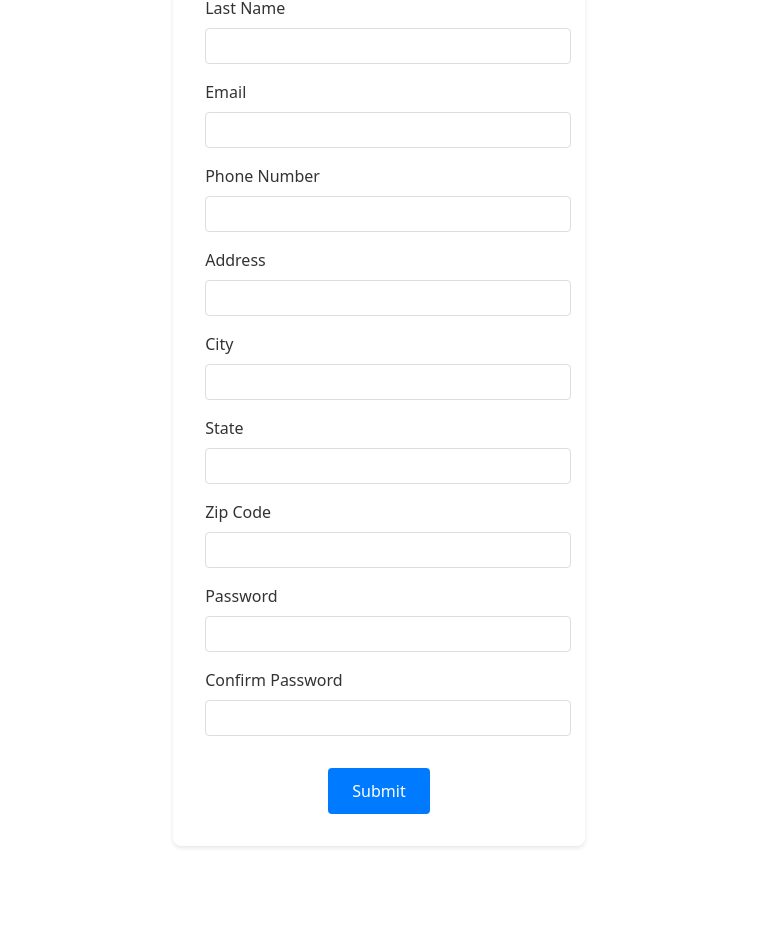
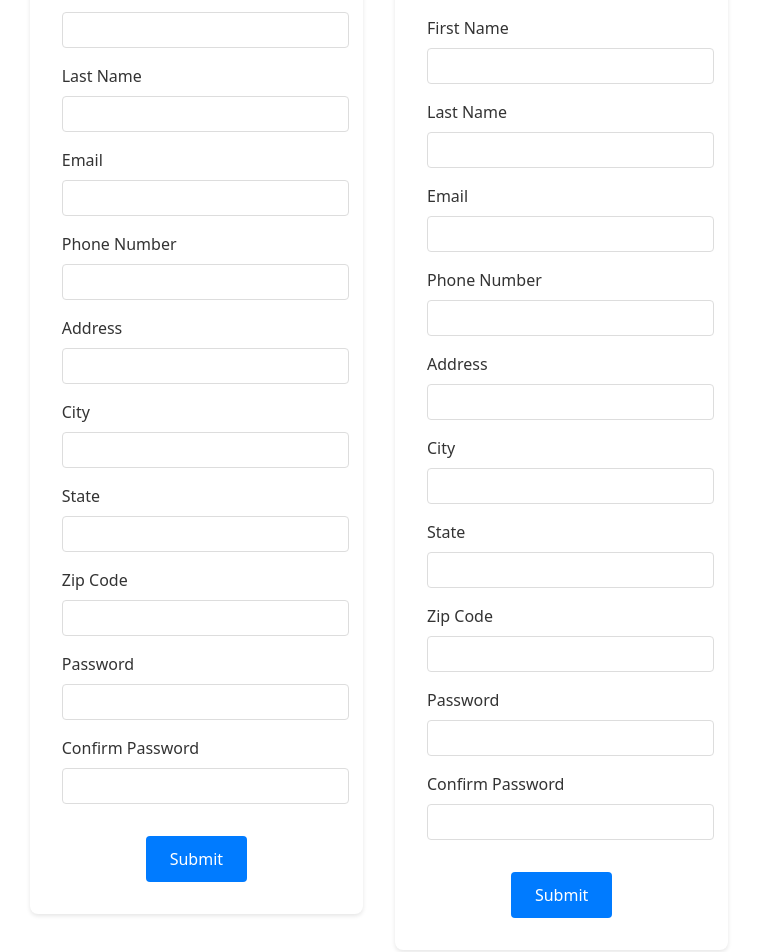
Before and after one commit to jasekiw/react-form-library-comparison, a React (Vite) app: page / in a window 1280 px wide. Shown: the part 385-1337 px from the top of the page, without its empty margins (261-1018 px from the left). Before the commit the page ends 1295 px from the top, so only its background shows below. Built offline with nearby package versions, Linux system fonts and the light colour scheme.

Commit message:
added react hook form

```diff
--- a/package.json
+++ b/package.json
@@ -10,9 +10,11 @@
     "preview": "vite preview"
   },
   "dependencies": {
+    "@hookform/resolvers": "^5.0.1",
     "formik": "^2.4.6",
     "react": "^19.0.0",
     "react-dom": "^19.0.0",
+    "react-hook-form": "^7.55.0",
     "yup": "^1.6.1"
   },
   "devDependencies": {
--- a/src/App.css
+++ b/src/App.css
@@ -42,9 +42,25 @@
 }
 
 .app-container {
-  max-width: 800px;
+  max-width: 1200px;
   margin: 0 auto;
   padding: 2rem;
+}
+
+.forms-container {
+  display: flex;
+  gap: 2rem;
+  justify-content: space-between;
+}
+
+.form-section {
+  flex: 1;
+}
+
+.form-section h2 {
+  text-align: center;
+  margin-bottom: 1rem;
+  color: #333;
 }
 
 .form-container {
--- a/src/App.tsx
+++ b/src/App.tsx
@@ -1,13 +1,36 @@
 import { ExampleForm } from './components/ExampleForm'
+import { ReactHookExampleForm } from './components/ReactHookExampleForm'
 import './App.css'
+import { memo } from 'react'
 
 function App() {
   return (
     <div className="app-container">
-      <h1>Formik Example</h1>
-      <ExampleForm />
+      <h1>Form Comparison</h1>
+      <div className="forms-container">
+        <FormikExample />
+        <ReactHookExample />
+      </div>
     </div>
   )
 }
 
+const FormikExample = memo(function FormikExample() {
+  return (
+    <div className="form-section">
+      <h2>Formik Form</h2>
+      <ExampleForm />
+    </div>
+  )
+})
+
+const ReactHookExample = memo(function ReactHookExample() {
+  return (
+    <div className="form-section">
+      <h2>React Hook Form</h2>
+      <ReactHookExampleForm />
+    </div>
+  )
+})
+
 export default App
--- /dev/null
+++ b/src/components/ReactHookExampleForm.tsx
@@ -0,0 +1,239 @@
+import { useForm, Controller, Resolver } from 'react-hook-form';
+import { yupResolver } from '@hookform/resolvers/yup';
+import * as Yup from 'yup';
+
+const schema = Yup.object().shape({
+  firstName: Yup.string().required('First name is required'),
+  lastName: Yup.string().required('Last name is required'),
+  email: Yup.string().email('Invalid email').required('Email is required'),
+  phone: Yup.string().matches(/^[0-9]{10}$/, 'Phone number must be 10 digits'),
+  address: Yup.string().required('Address is required'),
+  city: Yup.string().required('City is required'),
+  state: Yup.string().required('State is required'),
+  zipCode: Yup.string().matches(/^[0-9]{5}$/, 'Zip code must be 5 digits'),
+  password: Yup.string()
+    .min(8, 'Password must be at least 8 characters')
+    .required('Password is required'),
+  confirmPassword: Yup.string()
+    .oneOf([Yup.ref('password')], 'Passwords must match')
+    .required('Please confirm your password'),
+});
+
+type FormData = Yup.InferType<typeof schema>;
+
+export const ReactHookExampleForm = () => {
+  const {
+    control,
+    handleSubmit,
+    formState: { errors, isSubmitting },
+  } = useForm<FormData>({
+    resolver: yupResolver(schema) as Resolver<FormData>,
+    defaultValues: {
+      firstName: '',
+      lastName: '',
+      email: '',
+      phone: '',
+      address: '',
+      city: '',
+      state: '',
+      zipCode: '',
+      password: '',
+      confirmPassword: '',
+    },
+  });
+
+  const onSubmit = (data: FormData) => {
+    console.log('Form submitted:', data);
+  };
+
+  return (
+    <div className="form-container">
+      <h2>React Hook Form Example</h2>
+      <form onSubmit={handleSubmit(onSubmit)}>
+        <div className="form-group">
+          <label htmlFor="firstName">First Name</label>
+          <Controller
+            name="firstName"
+            control={control}
+            render={({ field }) => (
+              <input
+                type="text"
+                id="firstName"
+                {...field}
+              />
+            )}
+          />
+          {errors.firstName && (
+            <div className="error">{errors.firstName.message}</div>
+          )}
+        </div>
+
+        <div className="form-group">
+          <label htmlFor="lastName">Last Name</label>
+          <Controller
+            name="lastName"
+            control={control}
+            render={({ field }) => (
+              <input
+                type="text"
+                id="lastName"
+                {...field}
+              />
+            )}
+          />
+          {errors.lastName && (
+            <div className="error">{errors.lastName.message}</div>
+          )}
+        </div>
+
+        <div className="form-group">
+          <label htmlFor="email">Email</label>
+          <Controller
+            name="email"
+            control={control}
+            render={({ field }) => (
+              <input
+                type="email"
+                id="email"
+                {...field}
+              />
+            )}
+          />
+          {errors.email && (
+            <div className="error">{errors.email.message}</div>
+          )}
+        </div>
+
+        <div className="form-group">
+          <label htmlFor="phone">Phone Number</label>
+          <Controller
+            name="phone"
+            control={control}
+            render={({ field }) => (
+              <input
+                type="text"
+                id="phone"
+                {...field}
+              />
+            )}
+          />
+          {errors.phone && (
+            <div className="error">{errors.phone.message}</div>
+          )}
+        </div>
+
+        <div className="form-group">
+          <label htmlFor="address">Address</label>
+          <Controller
+            name="address"
+            control={control}
+            render={({ field }) => (
+              <input
+                type="text"
+                id="address"
+                {...field}
+              />
+            )}
+          />
+          {errors.address && (
+            <div className="error">{errors.address.message}</div>
+          )}
+        </div>
+
+        <div className="form-group">
+          <label htmlFor="city">City</label>
+          <Controller
+            name="city"
+            control={control}
+            render={({ field }) => (
+              <input
+                type="text"
+                id="city"
+                {...field}
+              />
+            )}
+          />
+          {errors.city && (
+            <div className="error">{errors.city.message}</div>
+          )}
+        </div>
+
+        <div className="form-group">
+          <label htmlFor="state">State</label>
+          <Controller
+            name="state"
+            control={control}
+            render={({ field }) => (
+              <input
+                type="text"
+                id="state"
+                {...field}
+              />
+            )}
+          />
+          {errors.state && (
+            <div className="error">{errors.state.message}</div>
+          )}
+        </div>
+
+        <div className="form-group">
+          <label htmlFor="zipCode">Zip Code</label>
+          <Controller
+            name="zipCode"
+            control={control}
+            render={({ field }) => (
+              <input
+                type="text"
+                id="zipCode"
+                {...field}
+              />
+            )}
+          />
+          {errors.zipCode && (
+            <div className="error">{errors.zipCode.message}</div>
+          )}
+        </div>
+
+        <div className="form-group">
+          <label htmlFor="password">Password</label>
+          <Controller
+            name="password"
+            control={control}
+            render={({ field }) => (
+              <input
+                type="password"
+                id="password"
+                {...field}
+              />
+            )}
+          />
+          {errors.password && (
+            <div className="error">{errors.password.message}</div>
+          )}
+        </div>
+
+        <div className="form-group">
+          <label htmlFor="confirmPassword">Confirm Password</label>
+          <Controller
+            name="confirmPassword"
+            control={control}
+            render={({ field }) => (
+              <input
+                type="password"
+                id="confirmPassword"
+                {...field}
+              />
+            )}
+          />
+          {errors.confirmPassword && (
+            <div className="error">{errors.confirmPassword.message}</div>
+          )}
+        </div>
+
+        <button type="submit" disabled={isSubmitting}>
+          Submit
+        </button>
+      </form>
+    </div>
+  );
+};
```
Also changed, not shown: 1 other file (tests, documents, lock files or other folders).
